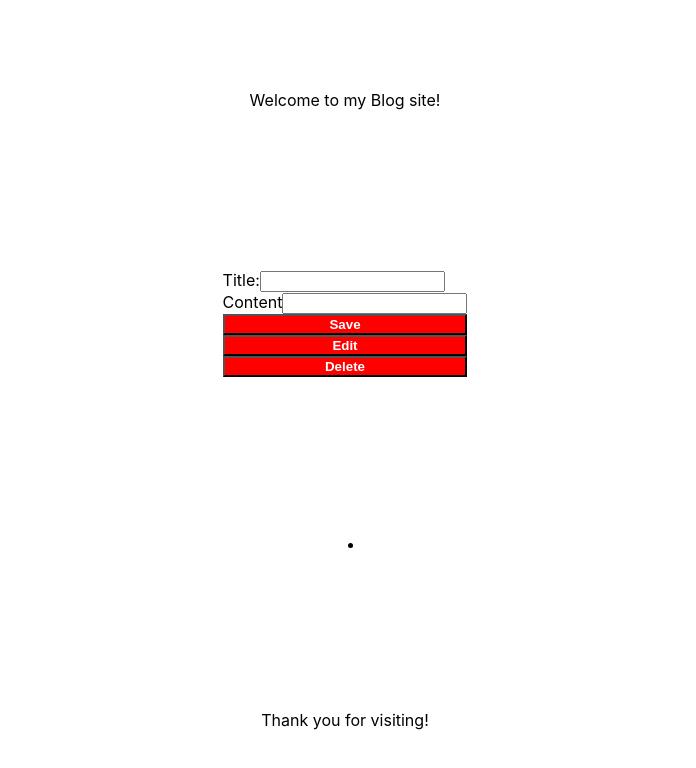
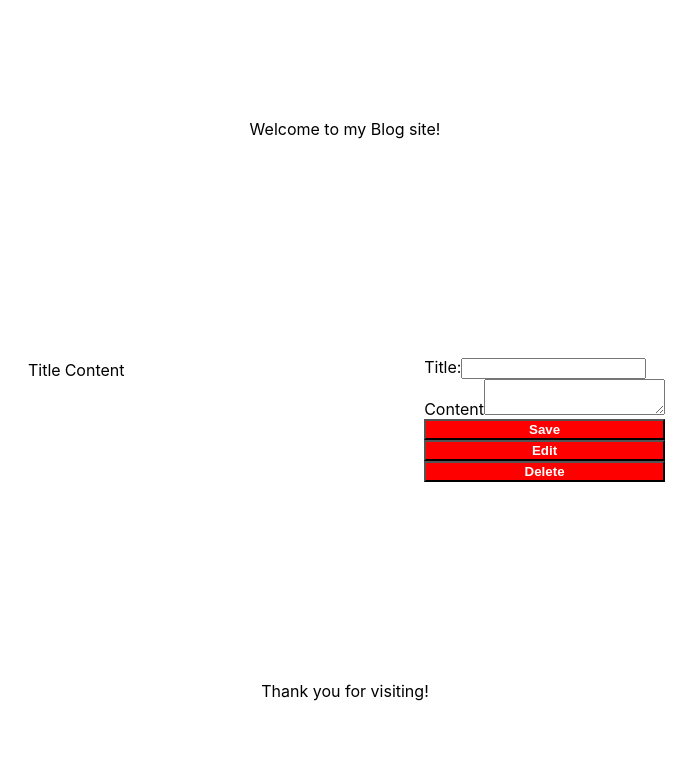
Before and after one commit to luu-thai/not-a-blog, a React (Create React App) app: page / in a window 1280 px wide. Both pictures are taken after a click on the button "Sakshi". Shown: the top 768 px of the page, without its empty margins (295-991 px from the left). Built offline with nearby package versions, Linux system fonts and the light colour scheme.

Commit message:
Save button functionality complete- saves the input data and displays a table

```diff
--- a/src/components/sakshi/blog-list/blog.css
+++ b/src/components/sakshi/blog-list/blog.css
@@ -1,3 +1,3 @@
 .List{
-    display:list-item;
+    display:table;
 }
--- a/src/components/sakshi/blog-list/blog.js
+++ b/src/components/sakshi/blog-list/blog.js
@@ -1,12 +1,35 @@
 import React from 'react';
 
 export const BlogsList=(props)=>{
-
+    const {list} = props
     return(
         <div className="List">
-            <ul>
-                <li>{props.title}</li>
-            </ul>
+            <table>
+                <thead>
+                    <tr>
+                        <td>
+                            Title
+                        </td>
+                        <td>
+                            Content
+                        </td>
+                    </tr>
+                    </thead>
+                <tbody>
+                {list &&
+                    list.map( item =>
+                        <tr>
+                                <td>
+                                {item.title}
+                                </td>
+                                <td>
+                                    {item.content}
+                                </td>
+                        </tr>
+                    )
+                }
+                </tbody>
+                </table>
         </div>
     )
 }
--- a/src/components/sakshi/form/form.js
+++ b/src/components/sakshi/form/form.js
@@ -1,31 +1,26 @@
 import { List } from '@material-ui/core';
 import React,{useState} from 'react';
-import { BlogsList } from '../blog-list/blog';
 import './form.css';
+import {BlogsList}  from './../blog-list/blog';
 export const Form = (props)=>{
-    const initialFormState = { id: null, title: '', content: '' }
-    const [list, setList] = useState(initialFormState)  ;
-
-    const updateBlog=(event)=>{
-        const{title,value}= event.target.value;
-        setList({...list, [title]:value});
-
-    }
+    const{handleSubmit,updateForm}=props;
     return(
         <div>
-            <form className="FormBody">
+            <form className="FormBody" onSubmit={handleSubmit}>
                 <label>
                     Title:
-                    <input type="text" name="title" value={list.title} onChange={updateBlog}/>
+                    <input type="text" name="title"  onChange={updateForm}/>
                 </label>
                 <label>
                     Content
-                    <input type="text" name="content" value={list.content} onChange={updateBlog}/>
+                    <textarea type="text" name="content"  onChange={updateForm}/>
                 </label>
-                <button type="submit" >Save</button>
+                <button type="submit" value="Submit" >Save</button>
                 <button type="button">Edit</button>
                 <button type="button">Delete</button>
             </form>
+            {/* <BlogsList list={list} /> */}
         </div>
+
     )
 }
--- a/src/components/sakshi/sakshi.css
+++ b/src/components/sakshi/sakshi.css
@@ -8,3 +8,9 @@
 .FormHeader{
    margin:20px;
 }
+.MainContainer{
+    display: flex;
+    justify-content: space-between;
+    flex-wrap: nowrap;
+    width: 50%
+}
--- a/src/components/sakshi/sakshi.js
+++ b/src/components/sakshi/sakshi.js
@@ -3,20 +3,41 @@ import { BlogsList } from './blog-list/blog';
 import {Form} from './form/form';
 import './sakshi.css';
 export const Blog =(props)=>{
-    const blogsData = [
-        {id:1, title: 'Blog1', content: 'My first blogpost' },
-        {id:2, title: 'Blog1', content: 'My first blogpost' },
-      ]
-    const[list,setList]=useState(blogsData);
-    const saveBlog =(blog)=>{
-        blog.id= list.length +1;
-        setList([...blogsData,blog]);
+
+    const [list, setList] = useState([])  ;
+    const[title, setTitle]= useState('');
+    const[content,setContent]=useState('');
+    const updateForm =(event)=>{
+        console.log(event.target.value);
+        console.log(event.target.name);
+        if (event.target.name==='title'){
+        setTitle(event.target.value);
+        }
+        if (event.target.name==='content')
+        {
+        setContent(event.target.value);
+        }
+        // const{title,value}= event.target.value;
+        // console.log("Title and Value",title,value);
+        // setList({...list, [title]:value});
     }
+    const handleSubmit = (event) => {
+        console.log("Submit", title,content);
+        setList(list.concat({ title, content }));
+        event.preventDefault();
+    }
+
     return (
         <div className="Form">
             <div className="FormHeader">Welcome to my Blog site!</div>
-            <Form  saveBlog={saveBlog} />
-            <BlogsList list={blogsData} />
+            <div className="MainContainer">
+            <div className="MainContainer__Child1">
+                    <BlogsList list={list} />
+                </div>
+                <div className="MainContainer__Child2">
+                    <Form handleSubmit={handleSubmit} updateForm={updateForm} title={title} content={content} list={list} />
+                </div>
+            </div>
         <div className="FormFooter">Thank you for visiting!</div>
         </div>
     )
```
